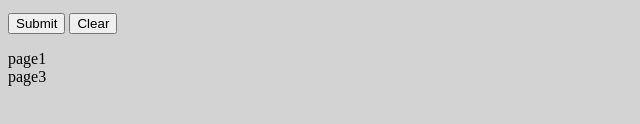
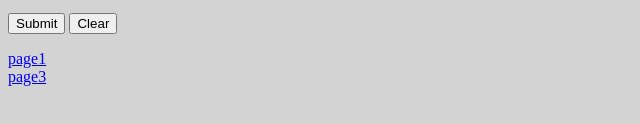
Before and after one commit to sashachen1002/sashachen1002.github.io, a plain HTML site: page HW2/HW2_page2_108305091(link).html in a window 1280 px wide. Shown: the part 328-452 px from the top of the page, 0-640 px from the left. Drawn offline with Linux system fonts and the light colour scheme.

Commit message:
Update HW2_page2_108305091(link).html

```diff
--- a/HW2/HW2_page2_108305091(link).html
+++ b/HW2/HW2_page2_108305091(link).html
@@ -62,8 +62,8 @@
 			<input type="reset" value="Clear">
 		</p>
 	</form>
-	<a herf="index(HW).html">page1</a><br>
-	<a herf="HW2_page3_108305091(link).html">page3</a>
+	<a href="index(HW).html">page1</a><br>
+	<a href="HW2_page3_108305091(link).html">page3</a>
 
 </body>
 </html>
```
